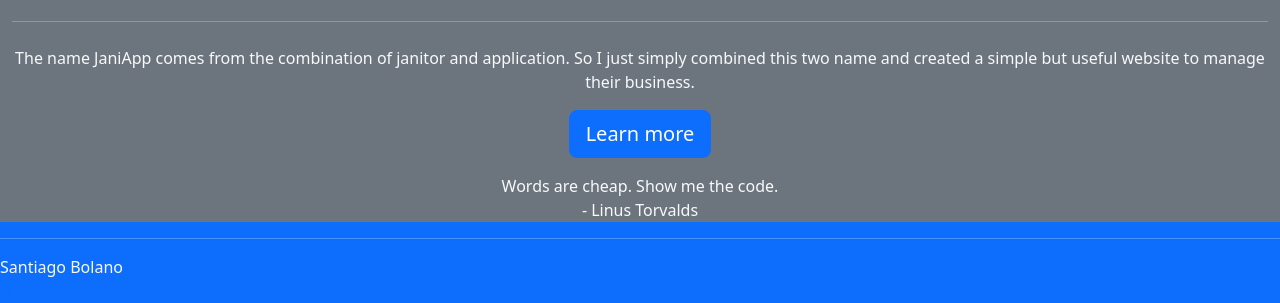
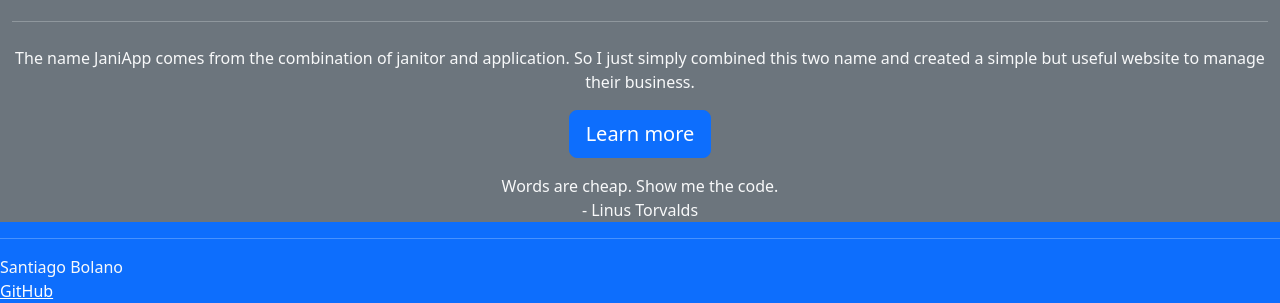
Before and after one commit to santiago28b/startup, a plain HTML site: page about.html in a window 1280 px wide. Shown: the part 515-818 px from the top of the page. Drawn offline with nearby package versions, Linux system fonts and the light colour scheme.

Commit message:
fixed github lnk

```diff
--- a/about.html
+++ b/about.html
@@ -60,7 +60,7 @@
         <hr>
         <span class="text-reset">Santiago Bolano</span>
         <br>
-        <a href="https://github.com/santiago28b/startup">GitHub</a>
+        <a href="https://github.com/santiago28b/startup" style="color: white;">GitHub</a>
       </footer>
 
 
```
Also changed, not shown: clients.html (+1 -1 lines), employees.html (+1 -1 lines), index.html (+1 -1 lines).
